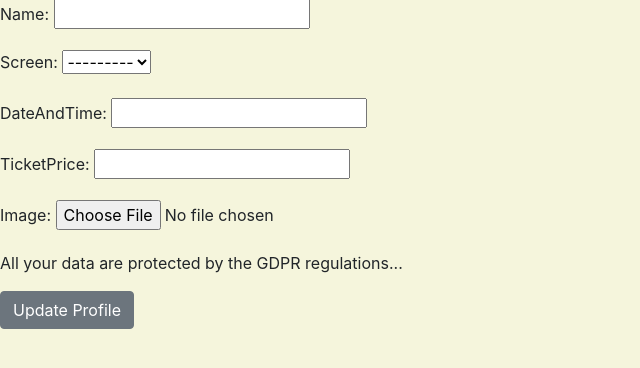
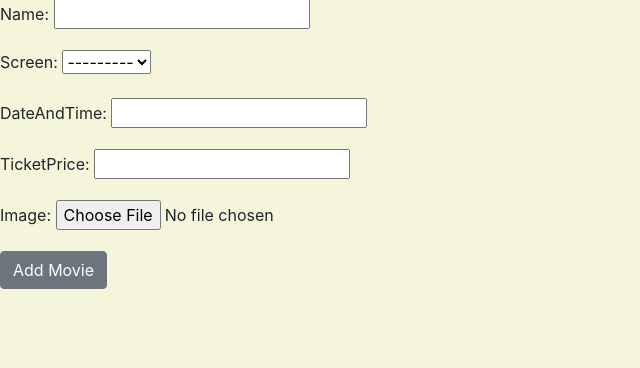
Before and after one commit to kyriakos983/ESDproject, a Django app: page /add_movie in a window 1280 px wide. Shown: the part 187-555 px from the top of the page, without its empty margins (0-640 px from the left). Run offline with Django 4.2, Linux system fonts and the light colour scheme; parts of the project's set-up code (start-up, migrations or seed data) failed here and were passed over; some libraries are stand-ins or nearby versions.

Commit message:
29/03/2022 updates

```diff
--- a/UWE/templates/addFilm.html
+++ b/UWE/templates/addFilm.html
@@ -19,9 +19,9 @@
     <form method="POST">
         {%csrf_token%}
         {{form.as_p}}
-        <p>All your data are protected by the GDPR regulations...</p>
+
         <button class="btn btn-secondary">
-            Update Profile
+            Add Movie
         </button>
     </form>
 
--- a/UWE/templates/navbar.html
+++ b/UWE/templates/navbar.html
@@ -29,6 +29,7 @@
 
          <li class="nav-item active">
         <a class="nav-link" href="{%url 'add_movie'%}" style="color: #d4c27d;"><strong>| Add Movie |</strong><span class="sr-only"></span></a>
+
       </li>
     </ul>
 </div>
--- a/allAccounts/forms.py
+++ b/allAccounts/forms.py
@@ -7,10 +7,10 @@ class RegistserUserForm(UserCreationForm):
     email = forms.EmailField(widget=forms.EmailInput(attrs={'class': 'form-control'}))
     first_name = forms.CharField(widget=forms.TextInput(attrs={'class': 'form-control'}))
     last_name = forms.CharField(widget=forms.TextInput(attrs={'class': 'form-control'}))
-
+    #accountOption = forms.CharField(max_length=50, choices=userChoices.choices, default=None, null=True, blank=True)
     class Meta:
         model = User
-        fields = ('username','password1','password2','email','first_name', 'last_name')
+        fields = ('username', 'password1', 'password2', 'email', 'first_name', 'last_name')
 
     def __init__(self, *args, **kwargs):
         super(RegistserUserForm, self).__init__(*args, **kwargs)
--- a/allAccounts/models.py
+++ b/allAccounts/models.py
@@ -7,5 +7,5 @@ class User(AbstractUser):
     # Different users of the web application for login identification
     is_student = models.BooleanField('is_student', default=False)
     is_clubRep = models.BooleanField('is_clubRep', default=False)
-    is_cinema_manager = models.BooleanField('is_admin', default=False)
+    is_cinema_manager = models.BooleanField('is_cinema_manager', default=False)
     is_accounts_manager = models.BooleanField('is_accounts_manager', default=False)
--- a/allAccounts/templates/authenticate/register.html
+++ b/allAccounts/templates/authenticate/register.html
@@ -27,7 +27,7 @@
   {%csrf_token%}
   {{form.as_p}}
 <input type = "submit"
-value="Register Student " class="btn btn-secondary">
+value="Register" class="btn btn-secondary">
 
 </form>
   </div>
```
